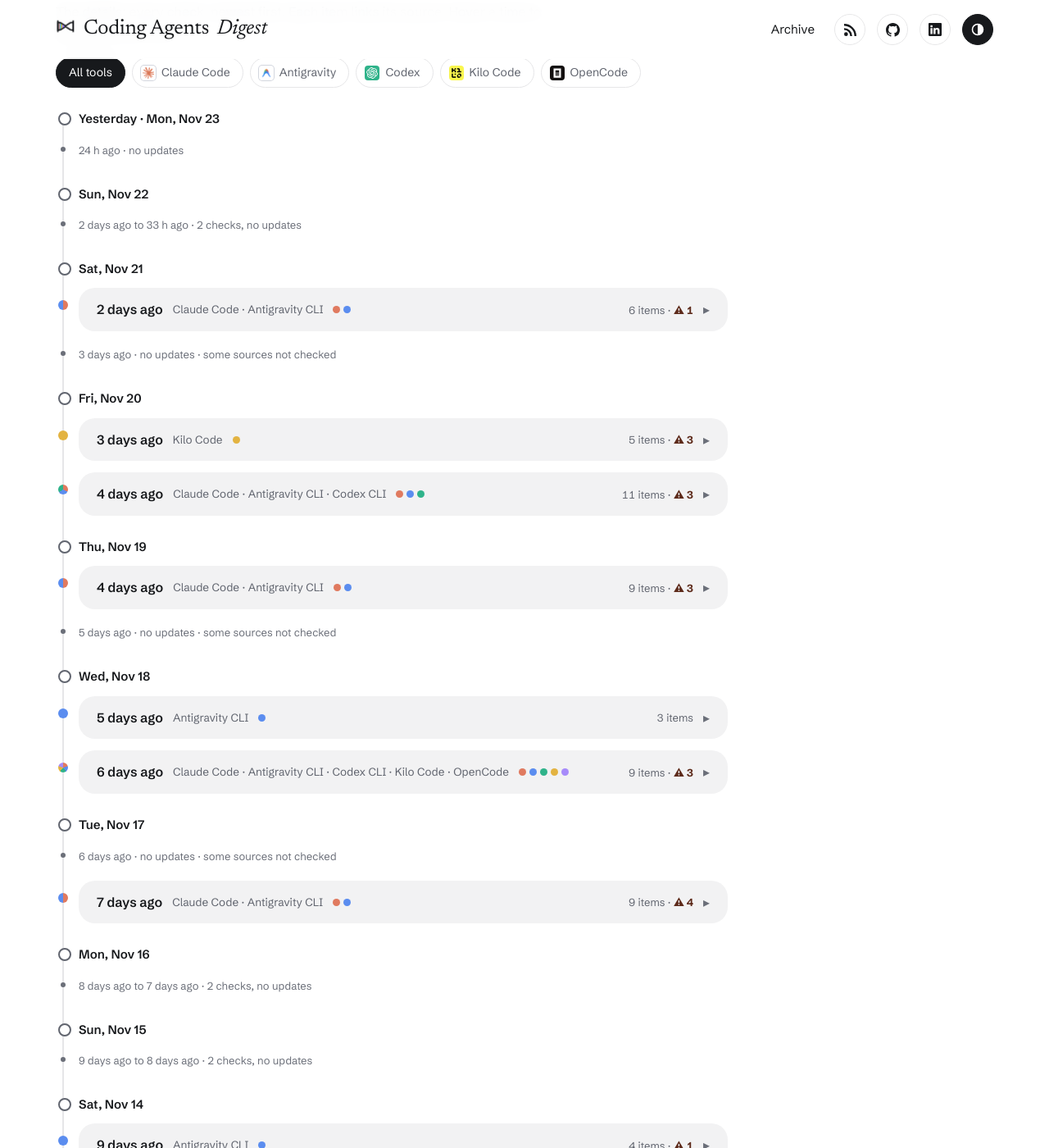
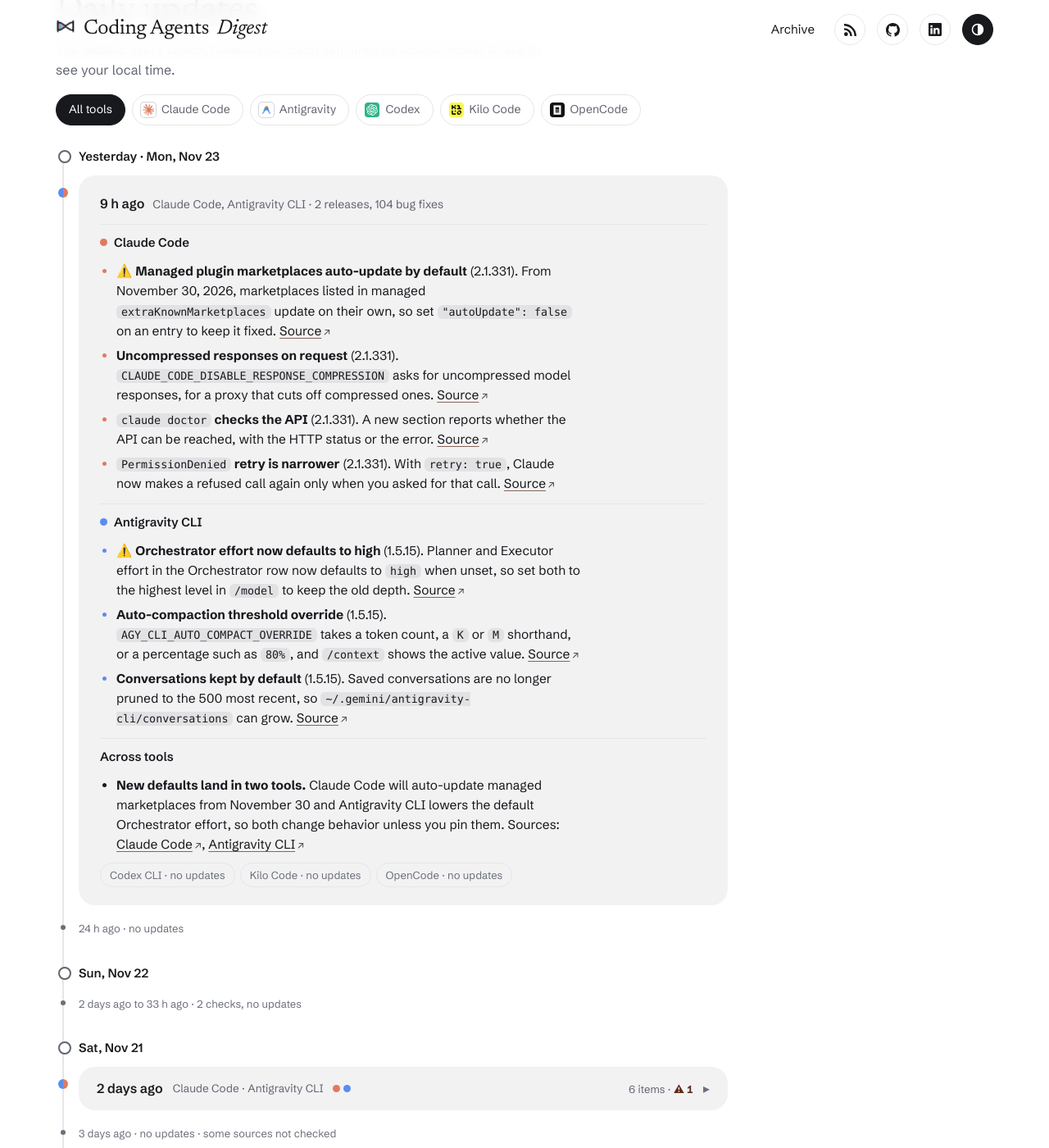
Before and after one commit to IbrahimSobh/coding-agents-digest, a Jekyll site: the page built from docs/index.html, in a window 1280 px wide and 1400 px high, scrolled down 4993 px. Shown: the whole window at 82% size. Built offline with Jekyll 4.4.1, drawn with Linux system fonts in a browser that asks for light colours; some of the changed text lies outside the part shown.

Commit message:
Check 2026-11-23 23:41: Claude Code, Antigravity CLI
Co-Authored-By: Claude Haiku 5.5 <noreply@anthropic.com>
Claude-Session: https://claude.ai/code/session_01FsAJh7NwdQto4rWHRFAtg5

```diff
--- a/docs/_data/actions.json
+++ b/docs/_data/actions.json
@@ -661,5 +661,31 @@
   "flagged": "2026-11-21",
   "category": "security",
   "dismissed": false
+ },
+ {
+  "id": "claude-code-2.1.331-marketplace-auto-update",
+  "tool": "claude-code",
+  "version": "2.1.331",
+  "url": "https://github.com/anthropics/claude-code/releases/tag/v2.1.331",
+  "title": "Managed plugin marketplaces auto-update by default",
+  "affects": "your managed settings list plugin marketplaces in `extraKnownMarketplaces`.",
+  "do": "set `\"autoUpdate\": false` on each entry before November 30, 2026, to keep it fixed.",
+  "deadline": "2026-11-30",
+  "flagged": "2026-11-23",
+  "category": "deadline",
+  "dismissed": false
+ },
+ {
+  "id": "antigravity-cli-1.5.15-orchestrator-effort-default",
+  "tool": "antigravity-cli",
+  "version": "1.5.15",
+  "url": "https://github.com/google-antigravity/antigravity-cli/releases/tag/1.5.15",
+  "title": "Orchestrator effort now defaults to high",
+  "affects": "you use the Orchestrator row in `/model` without a saved Planner or Executor effort.",
+  "do": "open `/model` and set Planner and Executor effort back to the highest level to keep the old depth.",
+  "deadline": null,
+  "flagged": "2026-11-23",
+  "category": "default-change",
+  "dismissed": false
  }
 ]
--- a/docs/_data/brief.json
+++ b/docs/_data/brief.json
@@ -1,14 +1,14 @@
 {
- "updated": "2026-11-23T08:41+02:00",
- "updated_label": "Nov 23, 08:41",
+ "updated": "2026-11-23T23:41+02:00",
+ "updated_label": "Nov 23, 23:41",
  "window": "Nov 16 to Nov 23, 2026",
- "headline": "Antigravity CLI 1.5.14 fixes a Windows credential leak, and Claude Code 2.1.330 adds the easel chart mod.",
+ "headline": "Claude Code 2.1.331 turns on marketplace auto-update from November 30, and Antigravity CLI 1.5.15 lowers the default Orchestrator effort.",
  "themes": [
   {
    "tag": "Defaults",
-   "title": "New defaults change model and sandbox behavior",
-   "facts": "Claude Code 2.1.326 stops sandboxed commands from writing to some home folders by default, and Antigravity CLI 1.5.10 blocks sandboxed reads of `~/.config` by default ([v2.1.326](https://github.com/anthropics/claude-code/releases/tag/v2.1.326), [1.5.10](https://github.com/google-antigravity/antigravity-cli/releases/tag/1.5.10)). Codex 0.171.0 makes GPT-6.2 Sol the default model ([rust-v0.171.0](https://github.com/openai/codex/releases/tag/rust-v0.171.0)).",
-   "so_what": "re-check unattended jobs for blocked paths and the default model, and pin the settings you rely on."
+   "title": "New defaults change model, sandbox and effort behavior",
+   "facts": "Claude Code 2.1.326 stops sandboxed commands from writing to some home folders by default, and Claude Code 2.1.331 auto-updates managed plugin marketplaces from November 30 unless you set `autoUpdate` to false ([v2.1.326](https://github.com/anthropics/claude-code/releases/tag/v2.1.326), [v2.1.331](https://github.com/anthropics/claude-code/releases/tag/v2.1.331)). Antigravity CLI 1.5.15 defaults Orchestrator effort to high, and Codex 0.171.0 makes GPT-6.2 Sol the default model ([1.5.15](https://github.com/google-antigravity/antigravity-cli/releases/tag/1.5.15), [rust-v0.171.0](https://github.com/openai/codex/releases/tag/rust-v0.171.0)).",
+   "so_what": "pin the marketplace and effort settings you rely on, and re-check unattended jobs for blocked paths and the default model."
   },
   {
    "tag": "Unattended",
--- a/docs/_data/headlines.json
+++ b/docs/_data/headlines.json
@@ -333,5 +333,10 @@
   "updated": "2026-11-23T08:41+02:00",
   "window": "Nov 16 to Nov 23, 2026",
   "headline": "Antigravity CLI 1.5.14 fixes a Windows credential leak, and Claude Code 2.1.330 adds the easel chart mod."
+ },
+ {
+  "updated": "2026-11-23T23:41+02:00",
+  "window": "Nov 16 to Nov 23, 2026",
+  "headline": "Claude Code 2.1.331 turns on marketplace auto-update from November 30, and Antigravity CLI 1.5.15 lowers the default Orchestrator effort."
  }
 ]
--- a/docs/_data/releases.json
+++ b/docs/_data/releases.json
@@ -538,5 +538,15 @@
   "tool": "antigravity-cli",
   "tag": "1.5.14",
   "date": "2026-11-21"
+ },
+ {
+  "tool": "claude-code",
+  "tag": "v2.1.331",
+  "date": "2026-11-23"
+ },
+ {
+  "tool": "antigravity-cli",
+  "tag": "1.5.15",
+  "date": "2026-11-23"
  }
 ]
--- /dev/null
+++ b/docs/digests/2026-11-23-2341.md
@@ -0,0 +1,33 @@
+---
+layout: digest
+title: "Check: Nov 23, 2026, 23:41"
+date: 2026-11-23 23:41:00 +0200
+run: "Nov 23, 2026, 23:41 (Cairo)"
+since: "Nov 23, 2026, 08:41"
+quiet: false
+summary: "Claude Code 2.1.331 auto-updates managed marketplaces from Nov 30; Antigravity CLI 1.5.15 lowers default Orchestrator effort."
+---
+Claude Code, Antigravity CLI · 2 releases, 104 bug fixes
+
+### Claude Code
+- ⚠️ **Managed plugin marketplaces auto-update by default** (2.1.331). From November 30, 2026, marketplaces listed in managed `extraKnownMarketplaces` update on their own, so set `"autoUpdate": false` on an entry to keep it fixed. [Source](https://github.com/anthropics/claude-code/releases/tag/v2.1.331)
+- **Uncompressed responses on request** (2.1.331). `CLAUDE_CODE_DISABLE_RESPONSE_COMPRESSION` asks for uncompressed model responses, for a proxy that cuts off compressed ones. [Source](https://github.com/anthropics/claude-code/releases/tag/v2.1.331)
+- **`claude doctor` checks the API** (2.1.331). A new section reports whether the API can be reached, with the HTTP status or the error. [Source](https://github.com/anthropics/claude-code/releases/tag/v2.1.331)
+- **`PermissionDenied` retry is narrower** (2.1.331). With `retry: true`, Claude now makes a refused call again only when you asked for that call. [Source](https://github.com/anthropics/claude-code/releases/tag/v2.1.331)
+
+### Antigravity CLI
+- ⚠️ **Orchestrator effort now defaults to high** (1.5.15). Planner and Executor effort in the Orchestrator row now defaults to `high` when unset, so set both to the highest level in `/model` to keep the old depth. [Source](https://github.com/google-antigravity/antigravity-cli/releases/tag/1.5.15)
+- **Auto-compaction threshold override** (1.5.15). `AGY_CLI_AUTO_COMPACT_OVERRIDE` takes a token count, a `K` or `M` shorthand, or a percentage such as `80%`, and `/context` shows the active value. [Source](https://github.com/google-antigravity/antigravity-cli/releases/tag/1.5.15)
+- **Conversations kept by default** (1.5.15). Saved conversations are no longer pruned to the 500 most recent, so `~/.gemini/antigravity-cli/conversations` can grow. [Source](https://github.com/google-antigravity/antigravity-cli/releases/tag/1.5.15)
+
+### Codex CLI
+- No updates since Nov 23, 2026, 08:41.
+
+### Kilo Code
+- No updates since Nov 23, 2026, 08:41.
+
+### OpenCode
+- No updates since Nov 23, 2026, 08:41.
+
+### Across tools
+- **New defaults land in two tools.** Claude Code will auto-update managed marketplaces from November 30 and Antigravity CLI lowers the default Orchestrator effort, so both change behavior unless you pin them. Sources: [Claude Code](https://github.com/anthropics/claude-code/releases/tag/v2.1.331), [Antigravity CLI](https://github.com/google-antigravity/antigravity-cli/releases/tag/1.5.15)
```
Also changed, not shown: task/state.json (+6 -6 lines). Lines whose indentation alone changed are shown as unchanged.
